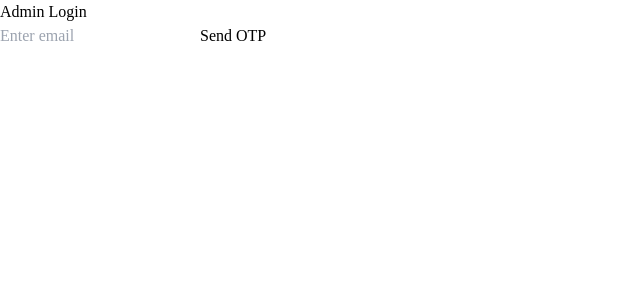
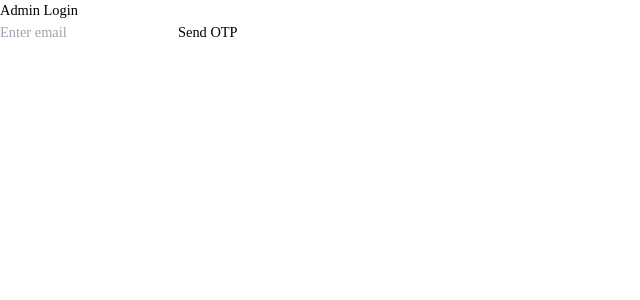
Before and after one commit to mukhtaransarii/nasara-admin-frontend, a React (Vite) app: page / in a window 1280 px wide. Shown: the top 300 px of the page, without its empty margins (0-640 px from the left). Built offline with nearby package versions, Linux system fonts and the light colour scheme; no server answers; a web font is replaced by a local one.

Commit message:
vercel.json

```diff
--- a/src/index.css
+++ b/src/index.css
@@ -23,6 +23,10 @@ body{
   font-family: 'Poppins-Light';
 }
 
+html{
+  zoom: 90%;
+}
+
 * {
   scrollbar-width: none; /* Firefox */
   -ms-overflow-style: none; /* Internet Explorer & Edge */
```
Also changed, not shown: vercel.json (added).
